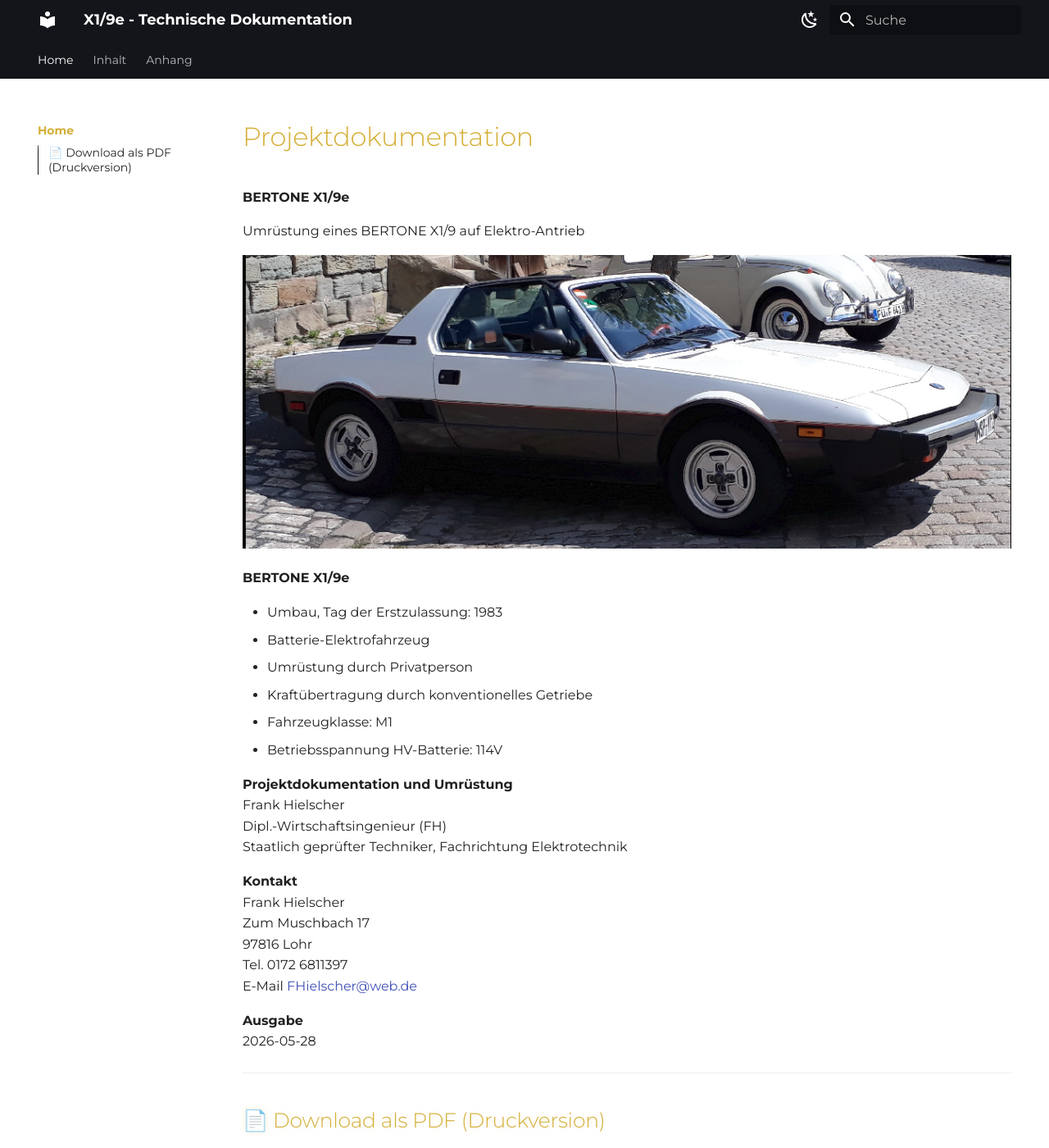
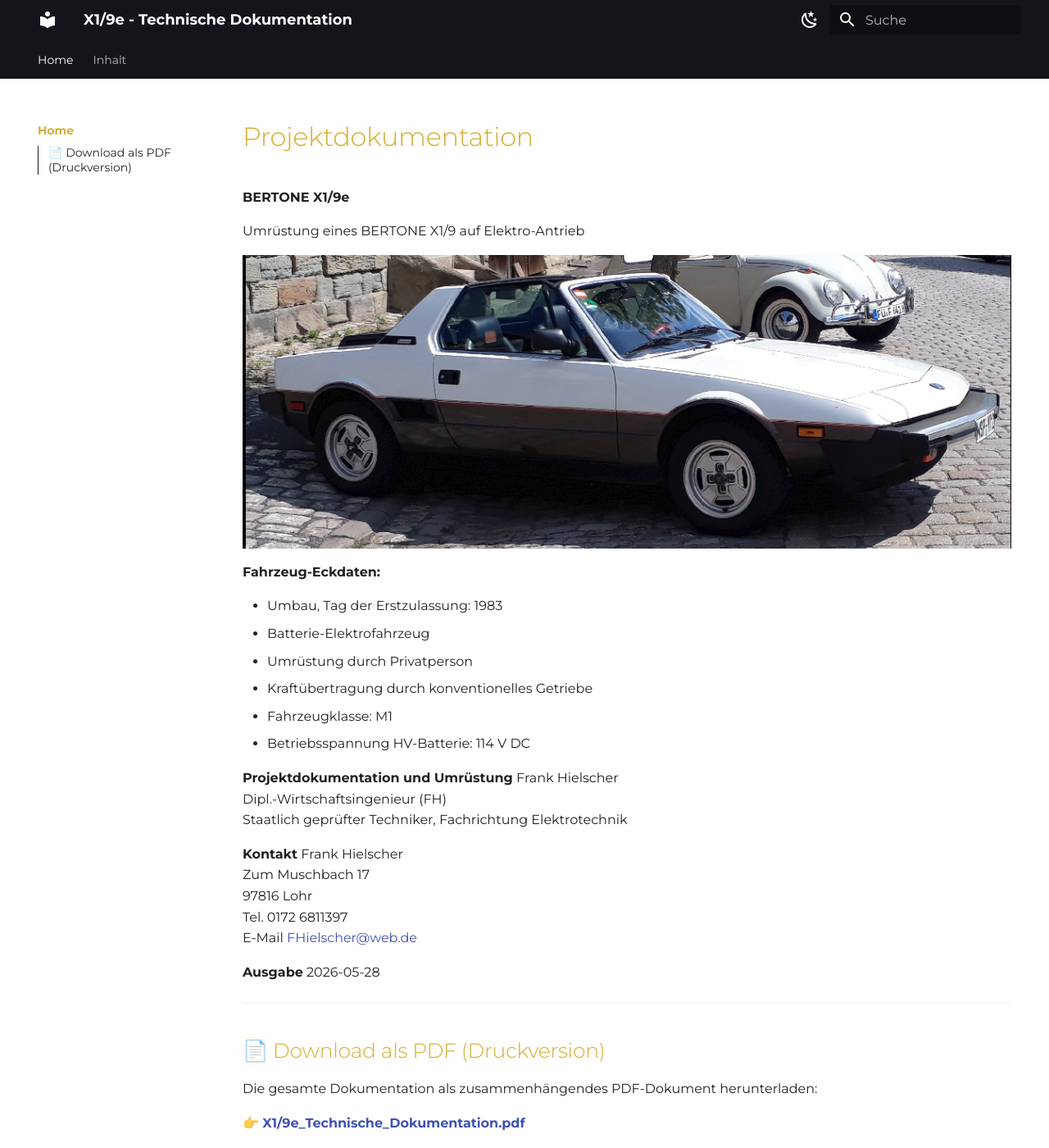
Before and after one commit to Fhiel/X19e-docs, an MkDocs documentation site: the page built from docs/index.md, in a window 1280 px wide and 1400 px high. Shown: the whole window at 82% size. Built offline with MkDocs 1.6.1 and Material for MkDocs 9.7.7, drawn with Linux system fonts in a browser that asks for light colours.

Commit message:
fix index.md

```diff
--- a/docs/index.md
+++ b/docs/index.md
@@ -4,31 +4,30 @@
 
 Umrüstung eines BERTONE X1/9 auf Elektro-Antrieb
 
-![](./Pictures/10000001000003D9000001789A922AF3.png)
+<figure id="title-image">
+  <img src="Pictures/10000001000003D9000001789A922AF3.png" alt="Bertone X1/9e Titelbild">
+</figure>
 
-**BERTONE X1/9e**
+**Fahrzeug-Eckdaten:**
 
-- Umbau, Tag der Erstzulassung: 1983
-- Batterie-Elektrofahrzeug
-- Umrüstung durch Privatperson
-- Kraftübertragung durch konventionelles Getriebe
-- Fahrzeugklasse: M1
-- Betriebsspannung HV-Batterie: 114V
+* Umbau, Tag der Erstzulassung: 1983
+* Batterie-Elektrofahrzeug
+* Umrüstung durch Privatperson
+* Kraftübertragung durch konventionelles Getriebe
+* Fahrzeugklasse: M1
+* Betriebsspannung HV-Batterie: 114 V DC
 
-**Projektdokumentation und Umrüstung**
-Frank Hielscher
+**Projektdokumentation und Umrüstung** Frank Hielscher
 Dipl.-Wirtschaftsingenieur (FH)
 Staatlich geprüfter Techniker, Fachrichtung Elektrotechnik
 
-**Kontakt**
-Frank Hielscher
+**Kontakt** Frank Hielscher
 Zum Muschbach 17
 97816 Lohr
 Tel. 0172 6811397
 E-Mail <FHielscher@web.de>
 
-**Ausgabe**
-2026-05-28
+**Ausgabe** 2026-05-28
 
 ---
 
@@ -36,6 +35,6 @@
 
 Die gesamte Dokumentation als zusammenhängendes PDF-Dokument herunterladen:
 
-👉 **[X1/9e_Technische_Dokumentation.pdf](downloads/X19e_Technische_Dokumentation.pdf)**
+👉 **[X1/9e_Technische_Dokumentation.pdf](./downloads/X19e_Technische_Dokumentation.pdf)**
 
 ---
--- a/mkdocs.yml
+++ b/mkdocs.yml
@@ -57,8 +57,6 @@
     - 4 Sicherheit des Energiespeichers: sicherheit_des_energiespeichers.md
     - 5 Umweltschutz und Umweltverträglichkeit: umweltschutz_und_vertraeglichkeit.md
     - 6 Umfassender Personenschutz - Schutz für Dritte: umfassender_personenschutz.md
-  - Anhang:
-    - Anhang: anhang.md
 
 plugins:
   - search
```
